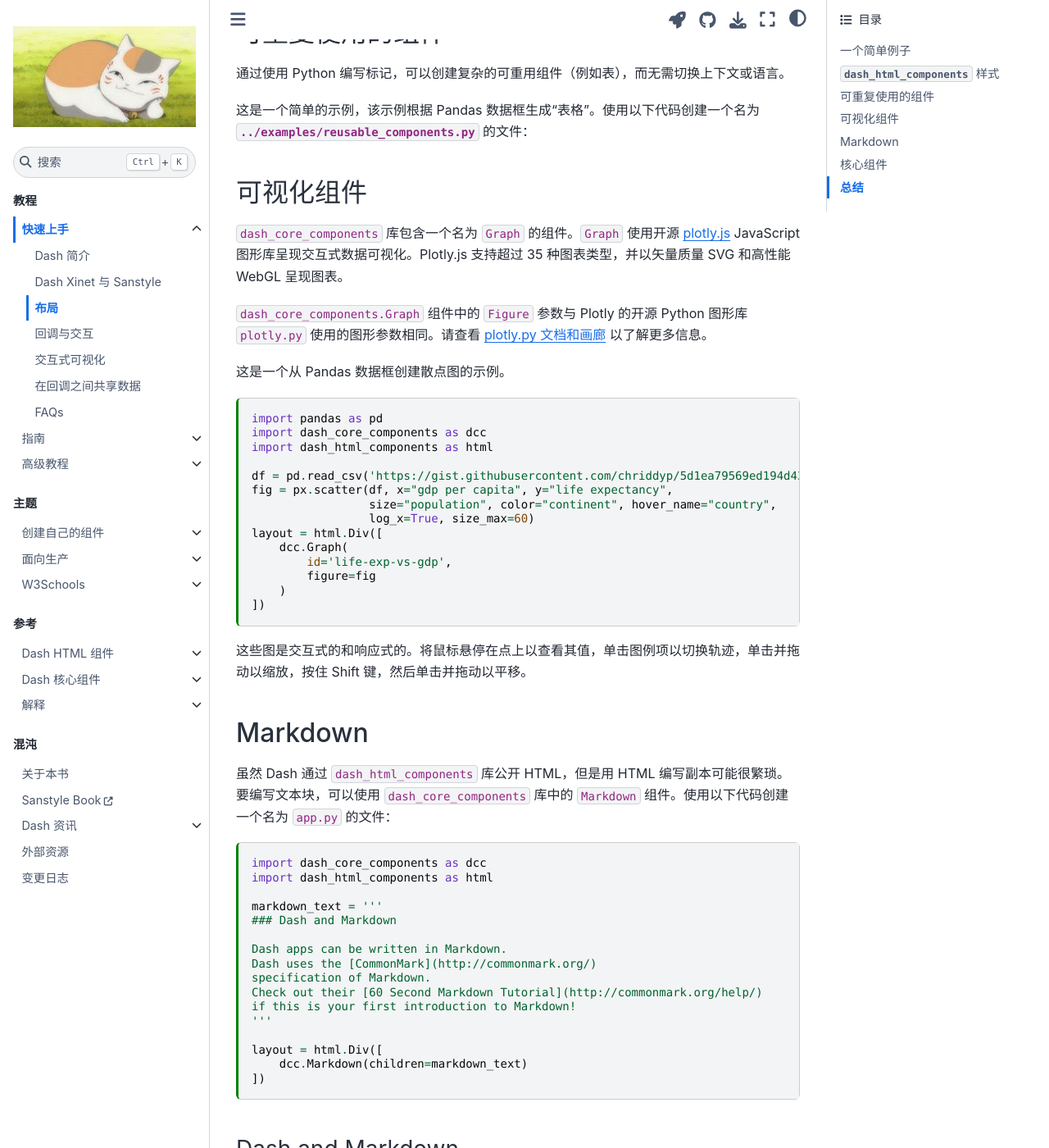
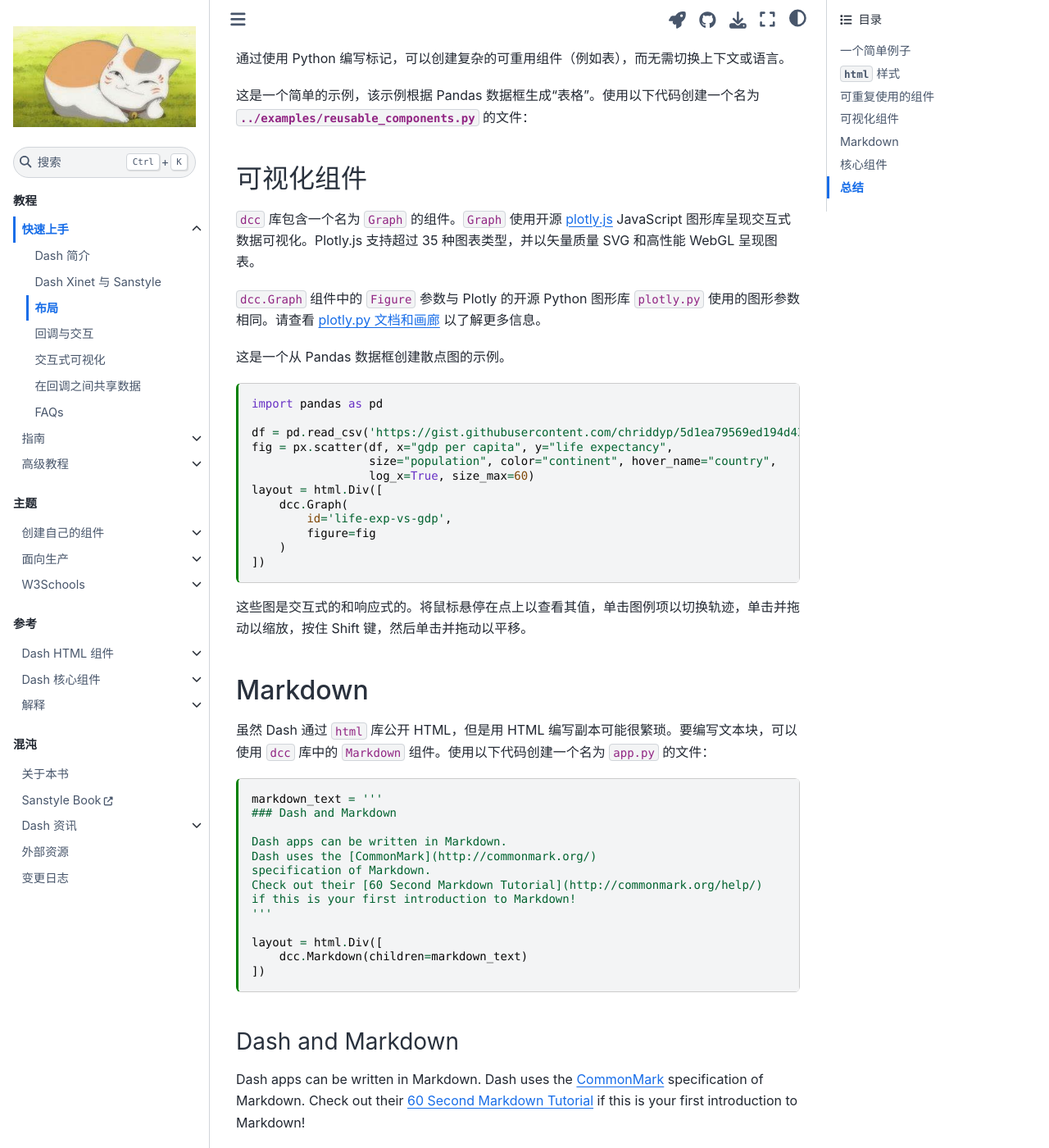
Before and after one commit to daobook/dash-book, a Jupyter Book: the page built from start/02_layout.md, in a window 1280 px wide and 1400 px high, scrolled down 2939 px. Shown: the whole window at 82% size. Built offline with Jupyter Book 1.0.4 settings and Sphinx 7.4.7 and the Sphinx Book theme 1.1.4, drawn with Linux system fonts in a browser that asks for light colours; some of the changed text lies outside the part shown.

Commit message:
modified:   run.py

````diff
--- a/run.py
+++ b/run.py
@@ -1,6 +1,5 @@
 import asyncio
-import dash_core_components as dcc
-import dash_html_components as html
+from dash import dcc, html
 from dash.dependencies import Input, Output
 
 from app import app
--- a/start/02_layout.md
+++ b/start/02_layout.md
@@ -25,8 +25,7 @@ Dash 为应用程序的所有可视组件提供了 Python 类。
 ```{code-cell} ipython3
 import pandas as pd
 import plotly.express as px
-import dash_core_components as dcc
-import dash_html_components as html
+from dash import dcc, html
 from jupyter_dash import JupyterDash as Dash
 ```
 
@@ -80,8 +79,8 @@ go.FigureWidget(fig)
 
 ```{admonition} 解析
 - `layout` 由诸如 `html.Div` 和 `dcc.Graph` 之类的组件树组成。
-- 对于每个 HTML 标签都有一个 `dash_html_components` 库的组件与之对应。比如 `html.H1(children='Hello Dash')` 组件会在应用程序中生成一个 `<h1> Hello Dash </h1>` HTML 元素。
-- 并非所有组件都是纯 HTML。`dash_core_components` 描述了交互式的更高级组件，这些组件是通过 `React.js` 库使用 JavaScript，HTML 和 CSS 生成的。
+- 对于每个 HTML 标签都有一个 `html` 库的组件与之对应。比如 `html.H1(children='Hello Dash')` 组件会在应用程序中生成一个 `<h1> Hello Dash </h1>` HTML 元素。
+- 并非所有组件都是纯 HTML。`dcc` 描述了交互式的更高级组件，这些组件是通过 `React.js` 库使用 JavaScript，HTML 和 CSS 生成的。
 - 每个组件都完全通过关键字属性来描述。Dash 是声明性的：将主要通过这些属性来描述您的应用程序。`children` 属性是特殊的。按照惯例，它始终是第一个属性，这意味着您可以忽略它：`html.H1(children='Hello Dash')` 与 `html.H1('Hello Dash')` 相同。而且，它可以包含字符串，数字，单个组件或组件列表。
 - 应用程序中的字体看起来与此处显示的字体可能略有不同。此应用程序使用自定义 CSS 样式表来修改元素的默认样式。您可以在 [CSS 教程](https://dash.plotly.com/external-resources) 中了解更多信息，但现在您可以使用：
 
@@ -121,11 +120,11 @@ fig.update_layout(
 ```
 
 <!-- #region -->
-## `dash_html_components` 样式
+## `html` 样式
 
-`dash_html_components` 库包含每个 HTML 标记的组件类以及所有 HTML 参数的关键字参数。使用 `style` 属性可以修改 `html.Div` 和 `html.H1` 等组件的内联样式。比如，`html.H1('Hello Dash', style={'textAlign': 'center', 'color': '#7FDBFF'})` 在 Dash 应用程序中呈现为`<h1 style="text-align: center; color: #7FDBFF">Hello Dash</h1>`。
+`html` 库包含每个 HTML 标记的组件类以及所有 HTML 参数的关键字参数。使用 `style` 属性可以修改 `html.Div` 和 `html.H1` 等组件的内联样式。比如，`html.H1('Hello Dash', style={'textAlign': 'center', 'color': '#7FDBFF'})` 在 Dash 应用程序中呈现为`<h1 style="text-align: center; color: #7FDBFF">Hello Dash</h1>`。
 
-`dash_html_components` 和 HTML 属性之间有一些重要的区别：
+`html` 和 HTML 属性之间有一些重要的区别：
 
 1. HTML 中的 `style` 属性是用分号分隔的字符串。在 Dash 中，仅提供字典。
 2. `style` 字典中的键是驼峰式的。比如，可以是 `textAlign`，而不是 `text-align`。
@@ -158,17 +157,15 @@ Embed(snippet_url + '/examples/reusable-components',
 
 ## 可视化组件
 
-`dash_core_components` 库包含一个名为 `Graph` 的组件。`Graph` 使用开源 [plotly.js](https://github.com/plotly/plotly.js) JavaScript 图形库呈现交互式数据可视化。Plotly.js 支持超过 35 种图表类型，并以矢量质量 SVG 和高性能 WebGL 呈现图表。
+`dcc` 库包含一个名为 `Graph` 的组件。`Graph` 使用开源 [plotly.js](https://github.com/plotly/plotly.js) JavaScript 图形库呈现交互式数据可视化。Plotly.js 支持超过 35 种图表类型，并以矢量质量 SVG 和高性能 WebGL 呈现图表。
 
-`dash_core_components.Graph` 组件中的 `Figure` 参数与 Plotly 的开源 Python 图形库 `plotly.py` 使用的图形参数相同。请查看 [plotly.py 文档和画廊](https://plotly.com/python) 以了解更多信息。
+`dcc.Graph` 组件中的 `Figure` 参数与 Plotly 的开源 Python 图形库 `plotly.py` 使用的图形参数相同。请查看 [plotly.py 文档和画廊](https://plotly.com/python) 以了解更多信息。
 
 这是一个从 Pandas 数据框创建散点图的示例。
 <!-- #endregion -->
 
 ```{code-cell} ipython3
 import pandas as pd
-import dash_core_components as dcc
-import dash_html_components as html
 
 df = pd.read_csv('https://gist.githubusercontent.com/chriddyp/5d1ea79569ed194d432e56108a04d188/raw/a9f9e8076b837d541398e999dcbac2b2826a81f8/gdp-life-exp-2007.csv')
 fig = px.scatter(df, x="gdp per capita", y="life expectancy",
@@ -193,12 +190,9 @@ fig
 
 ## Markdown
 
-虽然 Dash 通过 `dash_html_components` 库公开 HTML，但是用 HTML 编写副本可能很繁琐。要编写文本块，可以使用 `dash_core_components` 库中的 `Markdown` 组件。使用以下代码创建一个名为 `app.py` 的文件：
+虽然 Dash 通过 `html` 库公开 HTML，但是用 HTML 编写副本可能很繁琐。要编写文本块，可以使用 `dcc` 库中的 `Markdown` 组件。使用以下代码创建一个名为 `app.py` 的文件：
 
 ```{code-cell} ipython3
-import dash_core_components as dcc
-import dash_html_components as html
-
 markdown_text = '''
 ### Dash and Markdown
 
@@ -226,7 +220,7 @@ if this is your first introduction to Markdown!
 
 ## 核心组件
 
-`dash_core_components` 包含一组更高级别的组件，例如下拉列表，图形，Markdown 块等。
+`dcc` 包含一组更高级别的组件，例如下拉列表，图形，Markdown 块等。
 
 像所有 Dash 组件一样，对它们进行了完全声明式的描述。每个可配置的选项都可以用作组件的关键字参数。
 
@@ -251,11 +245,11 @@ Embed(snippet_url + '/examples/intro',
 
 ## 总结
 
-Dash 应用程序的 `layout` 描述了该应用程序的外观。`layout` 是组件的分层树。`dash_html_components` 库提供了所有 HTML 标记的类，关键字参数描述了 HTML 属性，例如样式，`className` 和 `id`。 `dash_core_components` 库生成更高级别的组件，如控件和图形。
+Dash 应用程序的 `layout` 描述了该应用程序的外观。`layout` 是组件的分层树。`html` 库提供了所有 HTML 标记的类，关键字参数描述了 HTML 属性，例如样式，`className` 和 `id`。 `dcc` 库生成更高级别的组件，如控件和图形。
 
 更多内容，请参阅：
 
-- [`dash_core_components` 画廊](https://dash.plotly.com/dash-core-components)
-- [`dash_html_components` 画廊](https://dash.plotly.com/dash-html-components)
+- [`dcc` 画廊](https://dash.plotly.com/dash-core-components)
+- [`html` 画廊](https://dash.plotly.com/dash-html-components)
 
 Dash 的交互性可转到 [](dash:interactive)。
````
Also changed, not shown: start/00_intro.md (+2 -2 lines).
